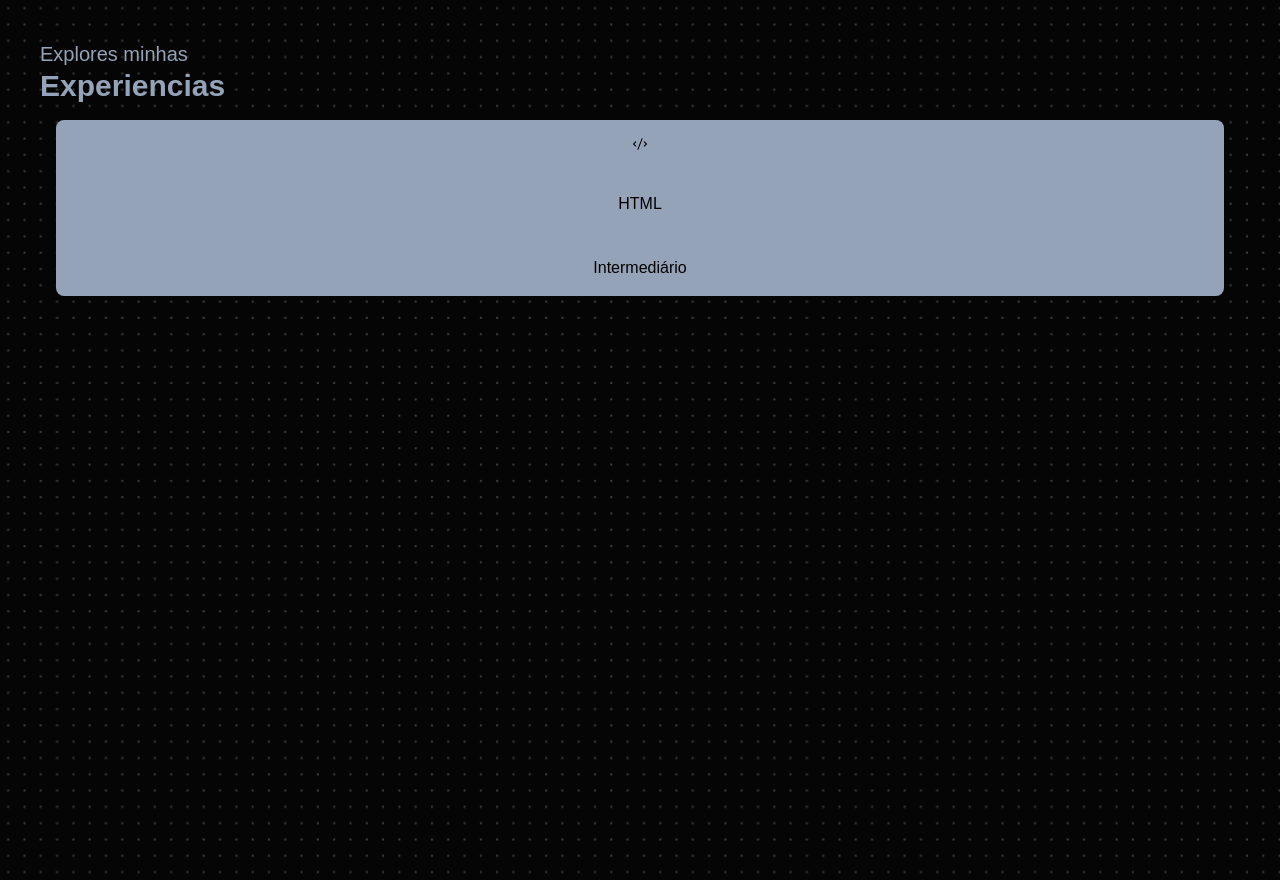
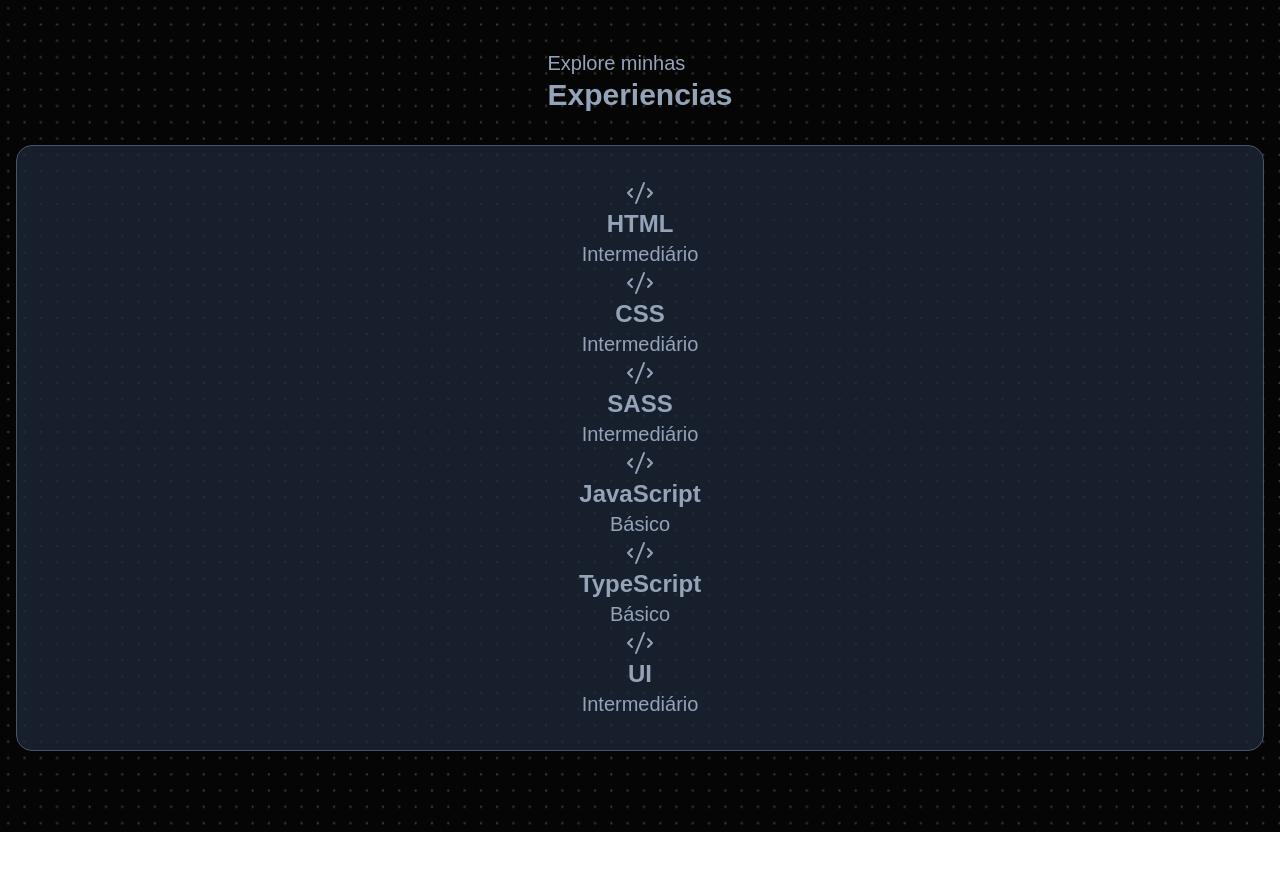
Before and after one commit to rodineyw/rodiney_w, a Next.js app: page /Pages/Experiencias in a window 1280 px wide. After the commit the page ends 832 px from the top, so only its background shows below. Built offline with nearby package versions, Linux system fonts and the light colour scheme; a web font is replaced by a local one.

Commit message:
add - pages projetos e experiencias

```diff
--- a/app/Pages/Experiencias/page.tsx
+++ b/app/Pages/Experiencias/page.tsx
@@ -2,16 +2,36 @@ import { RxCode } from "react-icons/rx";
 
 export default function Experiencias() {
  return (
-  <div id="experiencias" className="relative h-screen justify-center items-center m-10">
+  <div id="experiencias" className="flex flex-col h-screen justify-center items-center m-4">
    <div className="flex flex-col justify-start">
-    <p className="text-xl text-slate-400">Explores minhas</p>
+    <p className="text-xl text-slate-400">Explore minhas</p>
     <h1 className="text-3xl text-slate-400 font-bold">Experiencias</h1>
    </div>
 
-   <div className="flex flex-col justify-center items-center gap-10 m-4 bg-slate-400 rounded-lg p-4">
-    <span><RxCode /></span><h1>HTML</h1>
-    <span>Intermediário</span>
+   <div className="relative w-full text-slate-400 justify-center items-center gap-4 m-8 py-8 bg-slate-800 border border-slate-600 bg-opacity-75 rounded-2xl p-4">
+
+    <div className="flex flex-col items-center justify-center">
+     <span className=" text-3xl font-bold"><RxCode /></span>
+     <h1 className="flex text-2xl font-bold items-center">HTML</h1>
+     <p className="text-xl">Intermediário</p>
+     <span className=" text-3xl font-bold"><RxCode /></span>
+     <h1 className="flex text-2xl font-bold items-center">CSS</h1>
+     <p className="text-xl">Intermediário</p>
+     <span className=" text-3xl font-bold"><RxCode /></span>
+     <h1 className="flex text-2xl font-bold items-center">SASS</h1>
+     <p className="text-xl">Intermediário</p>
+     <span className=" text-3xl font-bold"><RxCode /></span>
+     <h1 className="flex text-2xl font-bold items-center">JavaScript</h1>
+     <p className="text-xl">Básico</p>
+     <span className=" text-3xl font-bold"><RxCode /></span>
+     <h1 className="flex text-2xl font-bold items-center">TypeScript</h1>
+     <p className="text-xl">Básico</p>
+     <span className=" text-3xl font-bold"><RxCode /></span>
+     <h1 className="flex text-2xl font-bold items-center">UI</h1>
+     <p className="text-xl">Intermediário</p>
+    </div>
    </div>
+
   </div>
  )
 }
--- a/app/Pages/Home/page.tsx
+++ b/app/Pages/Home/page.tsx
@@ -2,7 +2,7 @@ import Image from 'next/image';
 import { RxGithubLogo, RxLinkedinLogo } from "react-icons/rx";
 export default function Home() {
  return (
-  <div className="relative h-screen justify-center items-center m-10 py-10">
+  <div className="relative h-screen justify-center items-center m-4 p-4">
 
    <div className='flex w-full rounded-full justify-center items-center '>
     <Image className='rounded-full w-48'
--- /dev/null
+++ b/app/Pages/Projetos/page.tsx
@@ -0,0 +1,12 @@
+export default function Projetos() {
+ return (
+  <div id="projetos" className="flex flex-col h-screen justify-center items-center">
+   <div className="flex flex-col justify-start text-slate-400">
+    <h1 className="text-3xl font-bold">Projetos</h1>
+   </div>
+   <div>
+
+   </div>
+  </div>
+ )
+}
--- a/app/Pages/Sobre/page.tsx
+++ b/app/Pages/Sobre/page.tsx
@@ -3,7 +3,7 @@ import { RxArchive, RxBackpack } from "react-icons/rx";
 
 export default function Sobre() {
  return (
-  <div id='sobre' className="relative h-screen justify-center items-center gap-10 m-10 py-10 text-slate-400">
+  <div id='sobre' className="relative h-screen justify-center items-center m-4 py-10 text-slate-400">
    <p className=" text-xl">Conheça mais</p>
    <p className=" text-3xl font-bold">Sobre mim</p>
    <Image className=' w-36 mt-4 rounded-2xl justify-center grayscale'
--- a/app/assets/Voltar/page.tsx
+++ b/app/assets/Voltar/page.tsx
@@ -21,9 +21,9 @@ export default function Voltar() {
   }, [])
 
   return (
-  <div className={`fixed bottom-10 right-10 z-10 ${isVisible ? "visible" : "invisible"
+    <div className={`relative ${isVisible ? "visible" : "invisible"
       }`}>
-   <button onClick={scrollTop}>
+      <button className="fixed bottom-10 right-10 z-10" onClick={scrollTop}>
         <a href='#home'>
           <RxTriangleUp className="text-slate-800 bg-slate-500 rounded-full w-10 h-10" />
         </a></button>
--- a/app/page.tsx
+++ b/app/page.tsx
@@ -2,6 +2,7 @@
 import { RevealWrapper } from 'next-reveal'
 import Experiencias from './Pages/Experiencias/page'
 import Home from './Pages/Home/page'
+import Projetos from './Pages/Projetos/page'
 import Sobre from './Pages/Sobre/page'
 import Menu from './assets/Menu/page'
 import Voltar from './assets/Voltar/page'
@@ -13,6 +14,7 @@ export default function App() {
       <Home />
       <Sobre />
       <Experiencias />
+      <Projetos />
       <Voltar />
     </RevealWrapper>
   )
```
Lines whose indentation alone changed are shown as unchanged.
